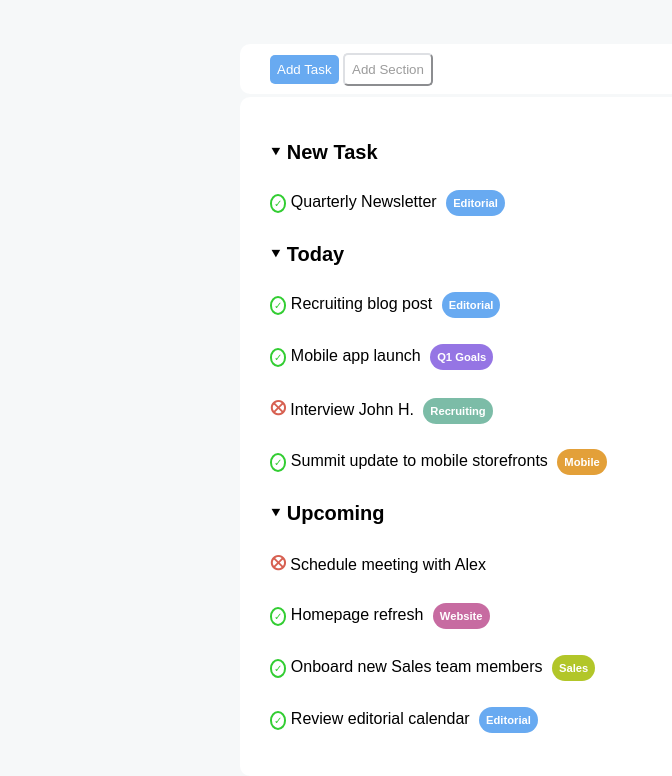
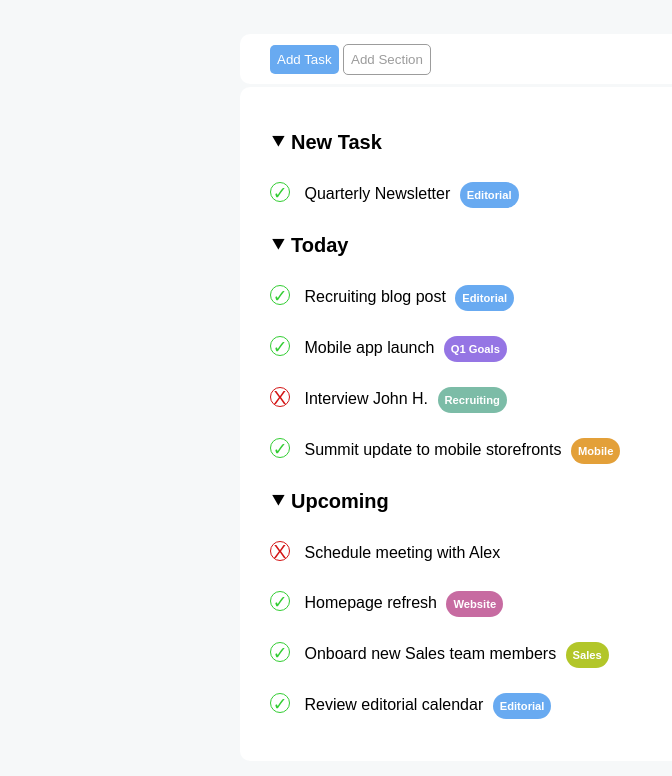
Before and after one commit to juri931/html-css-toboolist, a plain HTML site: page index.html in a window 1280 px wide. Shown: the part 86-862 px from the top of the page, without its empty margins (0-672 px from the left). Drawn offline with Linux system fonts and the light colour scheme.

Commit message:
[fix] code improvement

```diff
--- a/index.html
+++ b/index.html
@@ -24,9 +24,8 @@
     <!-- Corpo -->
     <div class="container-bottom">
 
-      <div class="task">
-        <span id="arrow">&#11206;</span> New Task
-      </div>
+      <!-- New Task -->
+      <span class="task">New Task</span>
 
       <section class="list">
         <div>
@@ -36,9 +35,8 @@
         </div>
       </section>
 
-      <div class="task">
-        <span id="arrow">&#11206;</span> Today
-      </div>
+      <!-- Today Task -->
+      <span class="task">Today</span>
 
       <section class="list">
         <div>
@@ -52,7 +50,7 @@
           <span class="goals">Q1 Goals</span>
         </div>
         <div>
-          <span class="nocheck">&#11198;</span>
+          <span class="nocheck">X</span>
           <span class="text">Interview John H.</span>
           <span class="recruiting">Recruiting</span>
         </div>
@@ -63,13 +61,12 @@
         </div>
       </section>
 
-      <div class="task">
-        <span id="arrow">&#11206;</span> Upcoming
-      </div>
+      <!-- Upcoming Task -->
+      <span class="task">Upcoming</span>
 
       <section class="list">
         <div>
-          <span class="nocheck">&#11198;</span>
+          <span class="nocheck">X</span>
           <span class="text">Schedule meeting with Alex</span>
         </div>
         <div>
--- a/style/main.css
+++ b/style/main.css
@@ -3,21 +3,20 @@
   margin: 0;
   padding: 0;
   box-sizing: border-box;
-  font-family: Arial, Helvetica, sans-serif;
 }
 
 body{
+  font-family: Arial, Helvetica, sans-serif;
   background-color: rgb(246, 248, 249);
 }
 
 /* Header */
 header{
-  height: 80px;
+  padding: 10px 20px;
   background-color: white;
 }
 
 #logo{
-  padding: 10px;
   vertical-align: middle;
 }
 
@@ -48,14 +47,22 @@ header h1{
   cursor: pointer;
 }
 
-#add-section-button {
+#add-task-button:hover{
+  background-color: rgb(88, 144, 203);
+}
+
+#add-section-button{
   text-align: center;
   background-color: white;
   color: rgb(156, 156, 156);
   padding: 7px;
+  border: 1px solid rgb(156, 156, 156);
   border-radius: 5px;
-  border-color: rgb(222, 224, 228);
   cursor: pointer;
+}
+
+#add-section-button:hover {
+  background-color: rgb(240, 240, 240);
 }
 
 /* Contenitore auto-adattante */
@@ -75,32 +82,41 @@ header h1{
   font-weight: bold;
 }
 
-#arrow{
-  font-size: 0.7em;
-  vertical-align: bottom;
+.task::before{
+  content: "\2BC6";
+  padding-right: 5px;
 }
 
 .check{
-  font-size: 10px;
-  border-radius: 100%;
-  padding: 2px;
-  background: #fff;
-  border: 2px solid limegreen;
+  display: inline-block;
+  width: 20px;
+  height: 20px;
+  border: 1.5px solid limegreen;
   color: limegreen;
+  font-size: 1.1rem;
+  border-radius: 50%;
   text-align: center;
+  line-height: 20px;
 }
 
 .nocheck{
-  font-weight: bolder;
-  font-size: 20px;
-  color: rgb(215, 96, 81);
+  display: inline-block;
+  width: 20px;
+  height: 20px;
+  border: 1.5px solid rgb(211, 19, 19);
+  color: rgb(211, 19, 19);
+  font-size: 1.2rem;
+  border-radius: 50%;
+  text-align: center;
+  line-height: 19px;
 }
 
 .text{
   font-weight: 520;
+  padding-left: 10px;
 }
 
-/* Categorie */
+/* Badges */
 .editorial{
   font-weight: bold;
   font-size: 0.7em;
```
